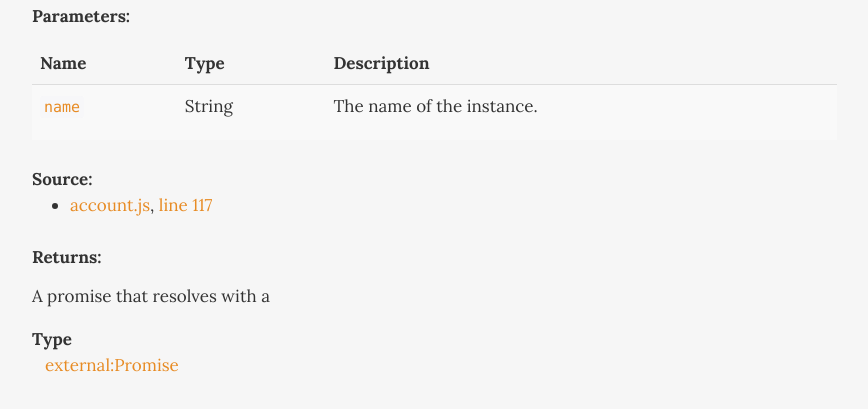
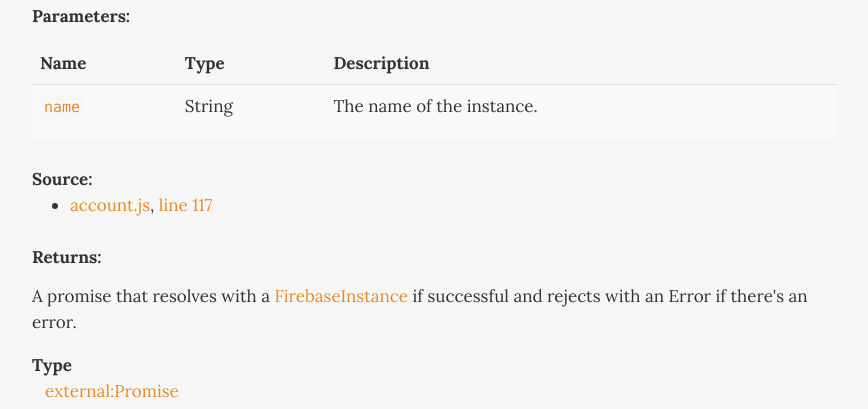
Before and after one commit to casetext/firebase-admin, a website: page FirebaseAccount.html in a window 1280 px wide. Shown: the part 2145-2554 px from the top of the page, without its empty margins (1-869 px from the left). Drawn offline with Linux system fonts and the light colour scheme.

Commit message:
Update docs

```diff
--- a/FirebaseAccount.html
+++ b/FirebaseAccount.html
@@ -737,7 +737,9 @@ successfully and rejects with an Error if there's an error.</p>
 
 
 <div class="param-desc">
-    <p>A promise that resolves with a</p>
+    <p>A promise that resolves with a
+<a href="FirebaseInstance.html">FirebaseInstance</a> if successful and rejects with an Error if
+there's an error.</p>
 </div>
 
 
```
Also changed, not shown: account.js.html (+1 -1 lines).
